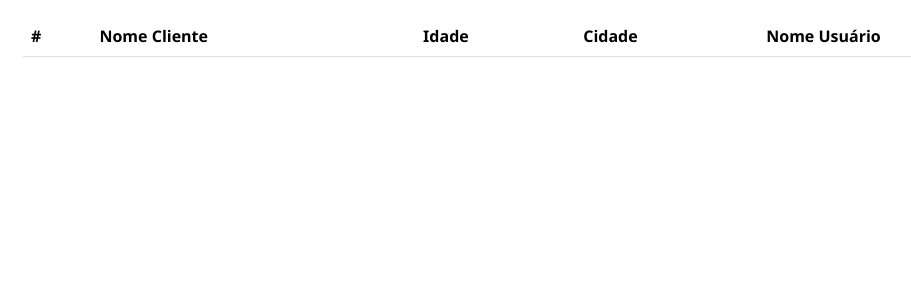
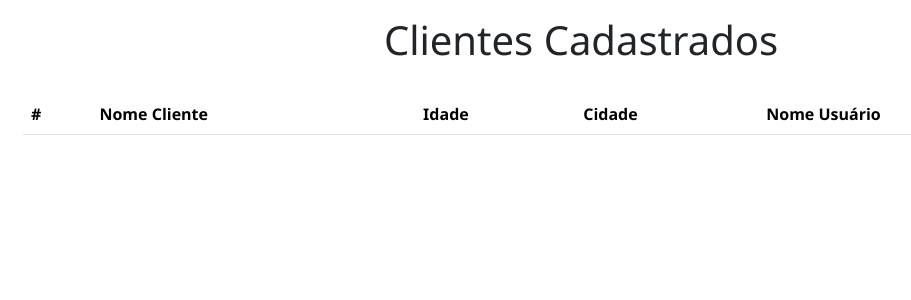
Before and after one commit to william-oliveira-sena/CrudClientes, a PHP site: page /principal.php in a window 1280 px wide. Shown: the part 71-371 px from the top of the page, without its empty margins (59-970 px from the left). Run offline with PHP 8.4, Linux system fonts and the light colour scheme; the visitor is signed in with stand-in values (Sample User, id 1); data that the repository does not hold is empty.

Commit message:
Correção da tela de updade de Clientes

```diff
--- a/CSS/style.css
+++ b/CSS/style.css
@@ -32,6 +32,14 @@
 #navbar .nav-link:hover{
     color: #999;
 
+}
+#main-title{
+    text-align: center;
+    margin: 15px 0 30px;
+}
+#contacts-table thead{
+    color: #fff;
+    background-color: #161616;
 }
 
 .login{
--- a/editar.php
+++ b/editar.php
@@ -1,5 +1,6 @@
 <?php
     require 'connection.php';
+    require 'usuarioClass.php';
 
     $id = filter_input(INPUT_GET,'id');
     $usuario = [];
--- a/principal.php
+++ b/principal.php
@@ -43,6 +43,8 @@
     </header>
 
         <div class="container">
+
+        <h1 id="main-title">Clientes Cadastrados</h1>
 
             <table class="table" id="contacts-table">
                         <thead>
```
Also changed, not shown: editar_action.php (+6 -5 lines).
